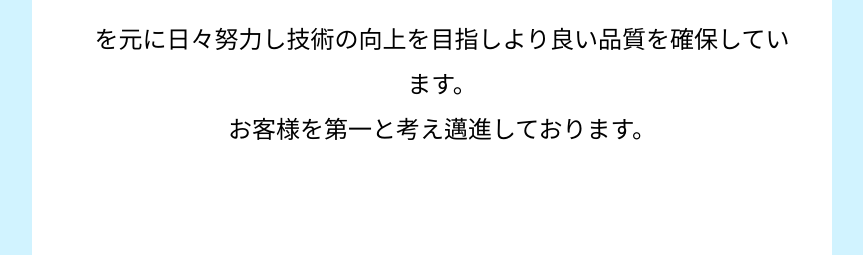
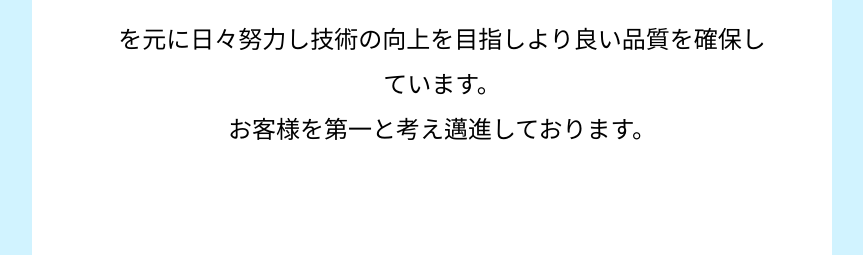
Before and after one commit to shimi-zu/home, a plain HTML site: page index.html in a window 1280 px wide. Shown: the part 423-678 px from the top of the page, without its empty margins (208-1071 px from the left). Drawn offline with Linux system fonts and the light colour scheme.

Commit message:
Update home.css

```diff
--- a/home.css
+++ b/home.css
@@ -224,6 +224,6 @@ h2 {
 
 .text1{
   font-size: 24px;
-  width: 90%;
+  width: 84%;
   margin: 0 auto;
 }
```
